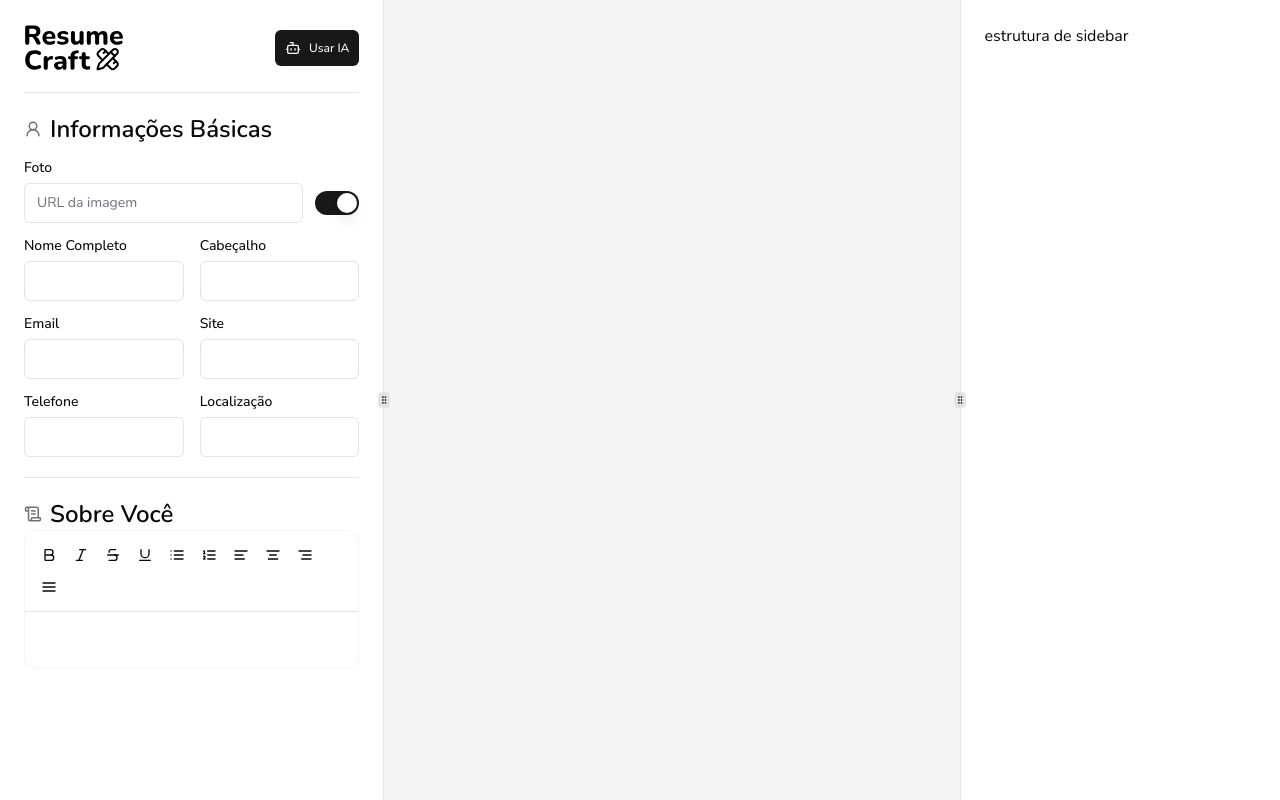
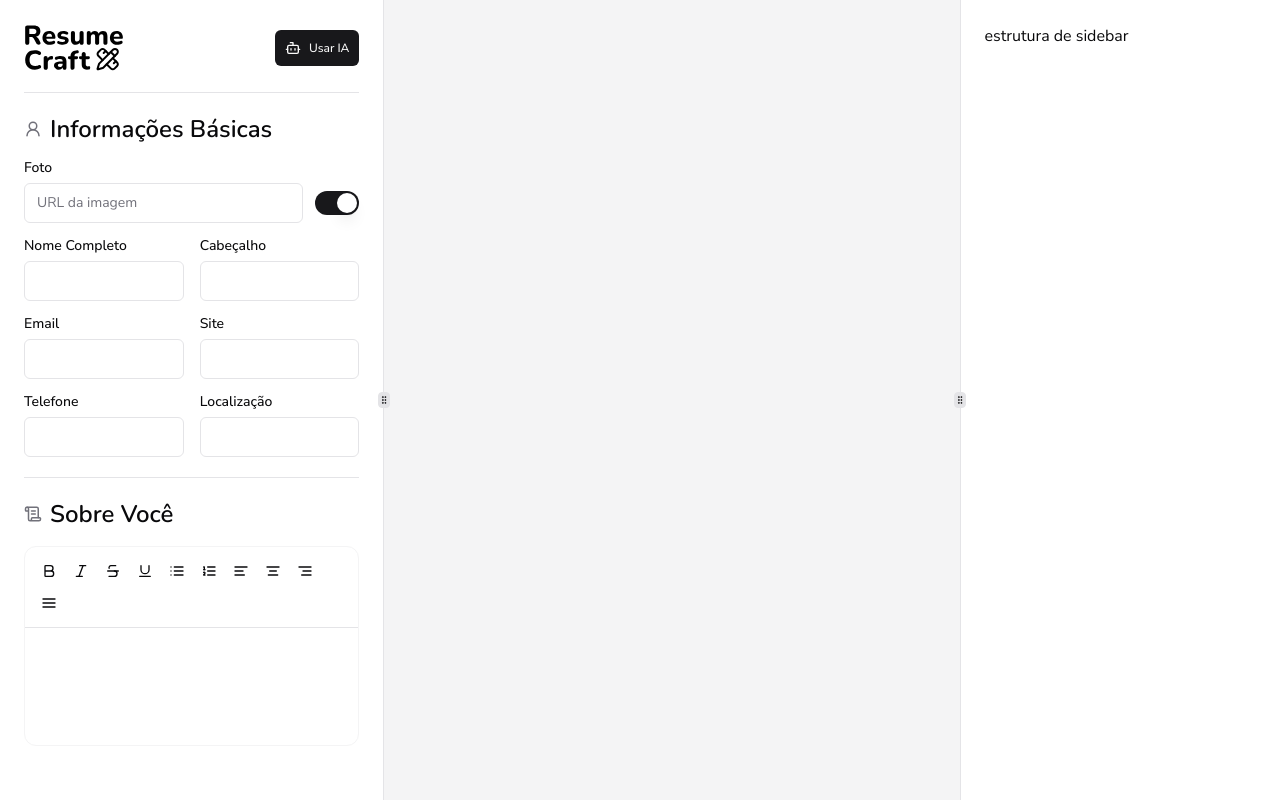
Before and after one commit to viniciuss1001/resumecraft-resumegenerator, a Next.js app: page /dashboard/resumes/examples in a window 1280 px wide. Built offline with nearby package versions, Linux system fonts and the light colour scheme.

Commit message:
finish editor

```diff
--- a/package.json
+++ b/package.json
@@ -16,6 +16,7 @@
     "@radix-ui/react-separator": "^1.1.2",
     "@radix-ui/react-slot": "^1.1.2",
     "@radix-ui/react-switch": "^1.1.3",
+    "@radix-ui/react-tooltip": "^1.1.8",
     "@tiptap/extension-text-align": "^2.11.5",
     "@tiptap/extension-underline": "^2.11.5",
     "@tiptap/pm": "^2.11.5",
--- a/src/components/pages/dashboard/resume/infos-sidebar/editor/menu-bar.tsx
+++ b/src/components/pages/dashboard/resume/infos-sidebar/editor/menu-bar.tsx
@@ -1,4 +1,5 @@
 "use client"
+import TooltipFieldComponent from "@/components/shared/Tooltip-Field";
 import { Button } from "@/components/ui/button";
 import { Editor } from "@tiptap/react";
 
@@ -20,9 +21,9 @@
 }
 
 
-const MenuBarEditorComponent = ({editor}: MenuBarEditorComponentProps) => {
+const MenuBarEditorComponent = ({ editor }: MenuBarEditorComponentProps) => {
 
-    if(!editor) return null
+    if (!editor) return null
 
     const ACTIONS = [
         {
@@ -89,11 +90,15 @@
     return (
         <div className="flex items-center border-b p-2 flex-wrap">
             {ACTIONS.map((action) => (
-            <Button key={action.label} onClick={action.action} variant={'ghost'}
+                <TooltipFieldComponent key={action.label}
+                content={action.label}
+                >
+                    <Button  onClick={action.action} variant={'ghost'}
                         className="p-2 h-max" type="button"
                     >
-                <action.icon  size={18}/>
+                        <action.icon size={18} />
                     </Button>
+                </TooltipFieldComponent>
             ))}
         </div>
     )
--- a/src/components/pages/dashboard/resume/infos-sidebar/sections/summary.tsx
+++ b/src/components/pages/dashboard/resume/infos-sidebar/sections/summary.tsx
@@ -18,6 +18,7 @@
         render={({field}) => (
             <EditorComponent
             {...field}
+            className='min-h-[200px] max-h-[300px] mt-4'
             />
         )}
         />
--- /dev/null
+++ b/src/components/shared/Tooltip-Field.tsx
@@ -0,0 +1,33 @@
+import {
+    Tooltip,
+    TooltipContent,
+    TooltipProvider,
+    TooltipTrigger,
+} from "@/components/ui/tooltip"
+import { ReactNode } from "react"
+
+type TooltipFieldComponentProps = {
+    children: ReactNode
+    content: string | number | ReactNode
+}
+
+const TooltipFieldComponent = ({
+    children,
+    content
+}: TooltipFieldComponentProps) => {
+    return (
+        <div>
+            <TooltipProvider>
+                <Tooltip delayDuration={300}>
+                    <TooltipTrigger asChild>{children}</TooltipTrigger>
+                    <TooltipContent>
+                        <p>{content}</p>
+                    </TooltipContent>
+                </Tooltip>
+            </TooltipProvider>
+
+        </div>
+    )
+}
+
+export default TooltipFieldComponent
--- /dev/null
+++ b/src/components/ui/tooltip.tsx
@@ -0,0 +1,30 @@
+"use client"
+
+import * as React from "react"
+import * as TooltipPrimitive from "@radix-ui/react-tooltip"
+
+import { cn } from "@/lib/utils"
+
+const TooltipProvider = TooltipPrimitive.Provider
+
+const Tooltip = TooltipPrimitive.Root
+
+const TooltipTrigger = TooltipPrimitive.Trigger
+
+const TooltipContent = React.forwardRef<
+  React.ElementRef<typeof TooltipPrimitive.Content>,
+  React.ComponentPropsWithoutRef<typeof TooltipPrimitive.Content>
+>(({ className, sideOffset = 4, ...props }, ref) => (
+  <TooltipPrimitive.Content
+    ref={ref}
+    sideOffset={sideOffset}
+    className={cn(
+      "z-50 overflow-hidden rounded-md border bg-popover px-3 py-1.5 text-sm text-popover-foreground shadow-md animate-in fade-in-0 zoom-in-95 data-[state=closed]:animate-out data-[state=closed]:fade-out-0 data-[state=closed]:zoom-out-95 data-[side=bottom]:slide-in-from-top-2 data-[side=left]:slide-in-from-right-2 data-[side=right]:slide-in-from-left-2 data-[side=top]:slide-in-from-bottom-2 origin-[--radix-tooltip-content-transform-origin]",
+      className
+    )}
+    {...props}
+  />
+))
+TooltipContent.displayName = TooltipPrimitive.Content.displayName
+
+export { Tooltip, TooltipTrigger, TooltipContent, TooltipProvider }
```
Also changed, not shown: 1 other file (tests, documents, lock files or other folders). Lines whose indentation alone changed are shown as unchanged.
